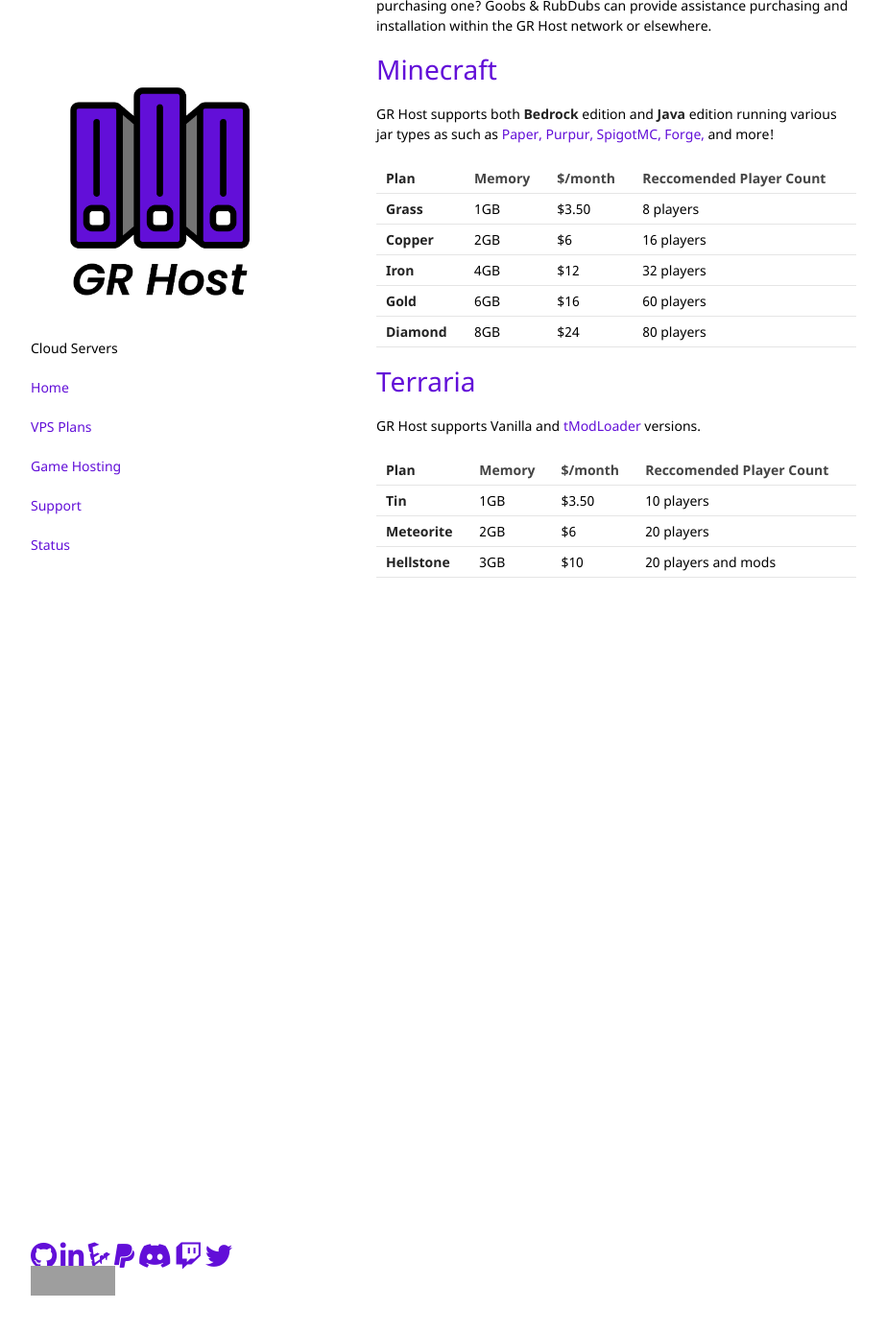
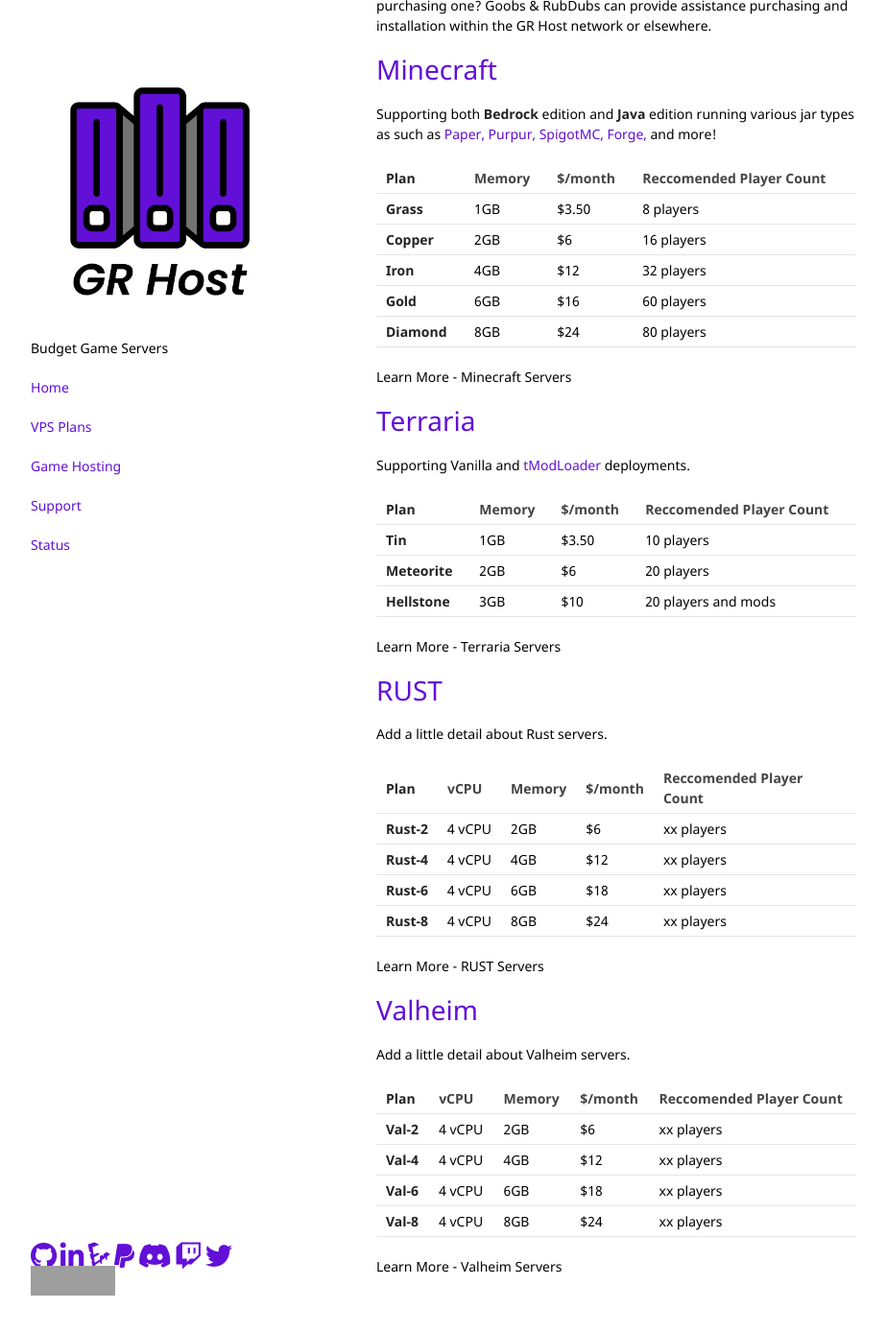
Before and after one commit to GoobyFRS/grhost-web, a Jekyll site: the page built from pages/services/game_servers.md, in a window 1280 px wide and 1400 px high, scrolled down 579 px. Shown: the top 1389 px of the window at 96% size, without its empty margins (178-1101 px from the left). Built offline with Jekyll 4.4.1, drawn with Linux system fonts in a browser that asks for light colours; nearby versions of some CDN libraries; our own code applies the rules of GitHub Pages for plain Markdown files; some of the changed text lies outside the part shown; grey boxes are pictures that could not be loaded.

Commit message:
game server focus init 1

```diff
--- a/_config.yml
+++ b/_config.yml
@@ -1,8 +1,8 @@
 lang: en
 title: GR Hosting
 theme: jekyll-theme-minimal
-tagline: Gamer's Cloud
-description: "Cloud Servers"
+tagline: Gamer's Cloud Services
+description: "Budget Game Servers"
 author: Matt Faulkner
 #baseurl: "https://gr-host-pages.pages.dev/"
 url: "https://www.grhost.net"
--- a/pages/services/game_servers.md
+++ b/pages/services/game_servers.md
@@ -14,13 +14,14 @@
 
 ### Optional Extras
 - Extra vCPU -- $3.50/core/month
+- Extra Memory -- $3/2GB/month
 - Managed Game Server Support -- $15/month
 
 ## Bring Your Own License
 Do you already own a valid [AMP by CubeCoders](https://cubecoders.com/AMP) license key? Need help purchasing one? Goobs & RubDubs can provide assistance purchasing and installation within the GR Host network or elsewhere.
 
 # [Minecraft](https://grhost.net/pages/games/minecraft-plans/)
-GR Host supports both **Bedrock** edition and **Java** edition running various jar types as such as [Paper,](https://paperminecraft.io/) [Purpur,](https://purpurmc.org/) [SpigotMC,](https://www.spigotmc.org/) [Forge,](https://files.minecraftforge.net/net/minecraftforge/forge/) and more!
+Supporting both **Bedrock** edition and **Java** edition running various jar types as such as [Paper,](https://paperminecraft.io/) [Purpur,](https://purpurmc.org/) [SpigotMC,](https://www.spigotmc.org/) [Forge,](https://files.minecraftforge.net/net/minecraftforge/forge/) and more!
 
 |**Plan**   | Memory | $/month | Reccomended Player Count |
 | ---       | ---  | ---    | ---    |
@@ -30,11 +31,39 @@
 |**Gold**   | 6GB  | $16    | 60 players |
 |**Diamond**| 8GB  | $24    | 80 players |
 
+Learn More - Minecraft Servers
+
 # [Terraria](https://https://grhost.net/pages/games/terraria-plans/)
-GR Host supports Vanilla and [tModLoader](https://github.com/tModLoader/tModLoader) versions.
+Supporting Vanilla and [tModLoader](https://github.com/tModLoader/tModLoader) deployments.
 
 |**Plan**     | Memory | $/month | Reccomended Player Count |
 | ---         | ---  | ---   | ---   |
 |**Tin**      | 1GB  | $3.50 | 10 players |
 |**Meteorite**| 2GB  | $6    | 20 players |
 |**Hellstone**| 3GB  | $10   | 20 players and mods |
+
+Learn More - Terraria Servers
+
+# RUST
+Add a little detail about Rust servers.
+
+|**Plan**   | vCPU   | Memory | $/month | Reccomended Player Count |
+| ---       | ---    |  ---  | ---    | ---        |
+|**Rust-2** | 4 vCPU |  2GB  | $6    | xx players |
+|**Rust-4** | 4 vCPU |  4GB  | $12   | xx players |
+|**Rust-6** | 4 vCPU |  6GB  | $18   | xx players |
+|**Rust-8** | 4 vCPU |  8GB  | $24   | xx players |
+
+Learn More - RUST Servers
+
+# Valheim
+Add a little detail about Valheim servers.
+
+|**Plan**   | vCPU   | Memory | $/month | Reccomended Player Count |
+| ---       | ---    |  ---  | ---    | ---        |
+|**Val-2** | 4 vCPU |  2GB  | $6    | xx players |
+|**Val-4** | 4 vCPU |  4GB  | $12   | xx players |
+|**Val-6** | 4 vCPU |  6GB  | $18   | xx players |
+|**Val-8** | 4 vCPU |  8GB  | $24   | xx players |
+
+Learn More - Valheim Servers
```
Also changed, not shown: other parts of pages/services/game_servers.md (+2 -2 lines), index.md (+12 -9 lines), pages/games/minecraft-plans.md (+14 -9 lines), pages/games/rust-plans.md (added, +28 -0 lines), pages/games/terraria-plans.md (+11 -6 lines), pages/games/valheim-plans.md (added, +27 -0 lines), pages/services/vpn-network.md (line endings or trailing spaces).
